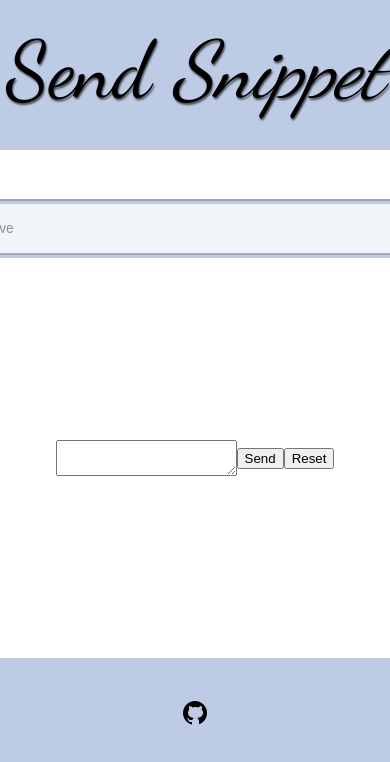
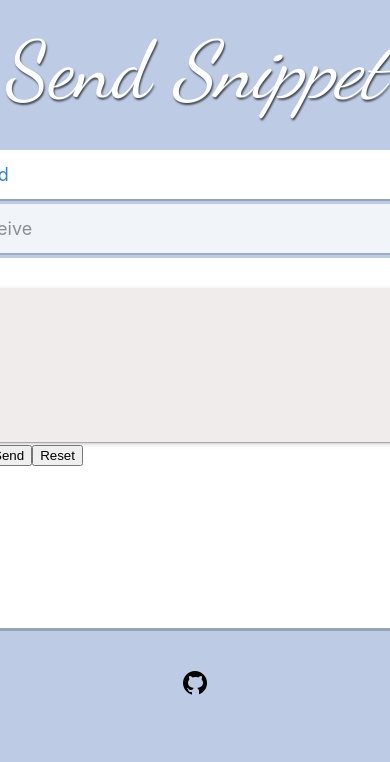
Before and after one commit to nicolaslee2000/SendSnippet, a React (Create React App) app in the folder send-snippet/: page / in a window 390 px wide. Shown: the top 762 px of the page. Built offline with nearby package versions, Linux system fonts and the light colour scheme; a web font is replaced by a local one.

Commit message:
feat: layout complete, box shadow transition in SendTab.js

```diff
--- a/send-snippet/src/components/mainBox/mainBox.css
+++ b/send-snippet/src/components/mainBox/mainBox.css
@@ -5,7 +5,7 @@
   text-shadow: 1px 2px 2px rgba(0, 0, 0, 0.65);
   margin-top: 0;
   text-align: center;
-  color: black;
+  color: white;
 }
 
 .mainBox-title h3 {
--- a/send-snippet/src/components/tabContainer/tabContainer.css
+++ b/send-snippet/src/components/tabContainer/tabContainer.css
@@ -33,27 +33,7 @@
 .tab-content {
   width: 100%;
   height: 100%;
-  display: flex;
-  justify-content: center;
-  align-items: center;
 }
-/* #tab3 {
-  margin-bottom: 0;
-  padding-bottom: 5px;
-  border-bottom-right-radius: 0;
-  border-bottom-left-radius: 0;
-  color: #2b82d9;
-  opacity: 1;
-  display: inline-block;
-  width: 20px;
-  height: 20px;
-  position: relative;
-  text-align: left;
-  margin: 0;
-  padding: 0;
-  transition: all 0.1s;
-} */
-
 /**/
 /* auto generated CSS start */
 /**/
@@ -102,15 +82,7 @@
   -webkit-transition: all 0.5s;
 }
 .tabContainer > .tab-content-first:checked ~ ul .tab-content-first,
-.tabContainer > .tab-content-2:checked ~ ul .tab-content-2,
-.tabContainer > .tab-content-3:checked ~ ul .tab-content-3,
-.tabContainer > .tab-content-4:checked ~ ul .tab-content-4,
-.tabContainer > .tab-content-5:checked ~ ul .tab-content-5,
-.tabContainer > .tab-content-6:checked ~ ul .tab-content-6,
-.tabContainer > .tab-content-7:checked ~ ul .tab-content-7,
-.tabContainer > .tab-content-8:checked ~ ul .tab-content-8,
-.tabContainer > .tab-content-9:checked ~ ul .tab-content-9,
-.tabContainer > .tab-content-last:checked ~ ul .tab-content-last {
+.tabContainer > .tab-content-2:checked ~ ul .tab-content-2 {
   z-index: 1;
   top: 0;
   left: 0;
@@ -143,12 +115,6 @@
   display: block;
 } */
 
-/**/
-/* steps */
-/**/
-.tabContainer-steps > label {
-  cursor: default;
-}
 /*
 /**/
 /* animation effects */
@@ -193,27 +159,8 @@
 .tabContainer > label {
   padding: 0 20px;
   background: #e5e5e5;
-  font-size: 13px;
+  font-size: 18px;
   line-height: 49px;
-}
-.tabContainer > label:hover {
-  background: #f2f2f2;
-}
-.tabContainer > input:checked + label {
-  background: #fff;
-}
-.tabContainer > ul {
-  background: #fff;
-  text-align: left;
-}
-.tabContainer-steps > label:hover {
-  background: #e5e5e5;
-}
-
-/**/
-/* theme 1 */
-/**/
-.tabContainer-theme-1 > label {
   margin: 0 5px 5px 0;
   border-radius: 5px;
   background: #fff;
@@ -221,11 +168,12 @@
   color: #808080;
   opacity: 0.8;
 }
-.tabContainer-theme-1 > label:hover {
+.tabContainer > label:hover {
   background: #fff;
   opacity: 1;
 }
-.tabContainer-theme-1 > input:checked + label {
+.tabContainer > input:checked + label {
+  background: #fff;
   margin-bottom: 0;
   padding-bottom: 5px;
   border-bottom-right-radius: 0;
@@ -233,23 +181,26 @@
   color: #2b82d9;
   opacity: 1;
 }
-.tabContainer-theme-1 > ul {
+.tabContainer > ul {
+  background: #fff;
+  text-align: left;
   border-radius: 5px;
   box-shadow: 0 3px rgba(0, 0, 0, 0.2);
 }
-.tabContainer-theme-1 > .tab-content-first:checked ~ ul {
+
+.tabContainer > .tab-content-first:checked ~ ul {
   border-top-left-radius: 0;
 }
 @media screen and (max-width: 767px) {
-  .tabContainer-theme-1 > label {
+  .tabContainer > label {
     margin-right: 0;
   }
-  .tabContainer-theme-1 > input:checked + label {
+  .tabContainer > input:checked + label {
     margin-bottom: 5px;
     padding-bottom: 0;
     border-radius: 5px;
   }
-  .tabContainer-theme-1 > .tab-content-first:checked ~ ul {
+  .tabContainer > .tab-content-first:checked ~ ul {
     border-top-left-radius: 5px;
   }
 }
--- a/send-snippet/src/components/tabContainer/tabContainer.js
+++ b/send-snippet/src/components/tabContainer/tabContainer.js
@@ -4,16 +4,18 @@ import ReceiveTab from "../tabs/ReceiveTab/ReceiveTab";
 import SendTab from "../tabs/SendTab/SendTab";
 
 export default function TabContainer() {
-  const [activeTab, setActiveTab] = useState("tab1");
+  const [status, setStatus] = useState("idle");
   return (
     <div className="tabContainer">
-      <div className="tabContainer tabContainer-effect-slide-top tabContainer-theme-1">
+      <div className="tabContainer tabContainer-effect-scale">
         <input
           type="radio"
           name="tabContainer"
           checked
           id="tab1"
           className="tab-content-first"
+          readOnly
+          disabled={status !== "idle"}
         />
         <label htmlFor="tab1">
           <i className="icon-bolt"></i>Send
@@ -24,25 +26,22 @@ export default function TabContainer() {
           name="tabContainer"
           id="tab2"
           className="tab-content-2"
+          readOnly
+          disabled={status !== "idle"}
         />
         <label htmlFor="tab2">
           <i className="icon-picture"></i>Receive
         </label>
-        <div className="tab-content-container">
-          {activeTab === "tab1" ? <SendTab /> : <ReceiveTab />}
-        </div>
-        {/* <ul>
-          <li className="tab-content tab-content-first typography">
-            <textarea></textarea>
-            <button>Send</button>
-            <button>Reset</button>
+
+        <ul>
+          <li className="tab-content-first">
+            <SendTab status={status} setStatus={setStatus} />
           </li>
 
-          <li className="tab-content tab-content-2 typography">
-            <input type="text" placeholder="code" />
-            <button>download</button>
+          <li className="tab-content-2">
+            <ReceiveTab status={status} setStatus={setStatus} />
           </li>
-        </ul> */}
+        </ul>
       </div>
     </div>
   );
--- /dev/null
+++ b/send-snippet/src/components/tabs/receiveTab/ReceiveTab.css
@@ -0,0 +1,3 @@
+#receiveTab-container {
+
+}
--- a/send-snippet/src/components/tabs/receiveTab/receiveTab.js
+++ b/send-snippet/src/components/tabs/receiveTab/receiveTab.js
@@ -1,10 +1,23 @@
-import React from "react";
+import React, { useEffect, useState } from "react";
+import "./ReceiveTab.css";
 
 export default function ReceiveTab() {
+  const [counter, setCounter] = useState(600);
+  const [pending, setPending] = useState(false);
+  useEffect(() => {
+    const timer =
+      pending &&
+      counter > 0 &&
+      setInterval(() => setCounter(counter - 1), 1000);
+    return () => clearInterval(timer);
+  }, [counter, pending]);
   return (
-    <div className="tab-content">
+    <div className="tab-content" id="receiveTab-container">
       <input type="text" placeholder="code" />
-      <button>download</button>
+      <button onClick={() => setPending(true)}>download</button>
+      <div>
+        {Math.floor(counter / 60)}:{counter - Math.floor(counter / 60) * 60}
+      </div>
     </div>
   );
 }
--- /dev/null
+++ b/send-snippet/src/components/tabs/sendTab/SendTab.css
@@ -0,0 +1,19 @@
+#sendTab-container {
+}
+#sendTab-textarea {
+  width: 100%;
+  height: 50%;
+}
+textarea {
+  resize: none;
+  font-size: 18px;
+  background-color: #f0ecec;
+  border: 0;
+  box-shadow: 0;
+  transition: box-shadow 0.2s;
+}
+textarea:focus {
+  outline: none;
+  border: 0;
+  box-shadow: 0 2px 5px rgba(0, 0, 0, 0.19), 0 1px 1px rgba(0, 0, 0, 0.23);
+}
--- a/send-snippet/src/components/tabs/sendTab/sendTab.js
+++ b/send-snippet/src/components/tabs/sendTab/sendTab.js
@@ -1,9 +1,14 @@
-import React from "react";
+import React, { useState } from "react";
+import "./SendTab.css";
 
-export default function sendTab() {
+export default function SendTab(props) {
+  const [tts, setTts] = useState("");
+  const handleTtsChange = (e) => {
+    setTts(e.target.value);
+  };
   return (
-    <div className="tab-content">
-      <textarea></textarea>
+    <div className="tab-content" id="sendTab-container" autoFocus>
+      <textarea autoFocus value={tts} onChange={handleTtsChange} id="sendTab-textarea"></textarea>
       <button>Send</button>
       <button>Reset</button>
     </div>
```
